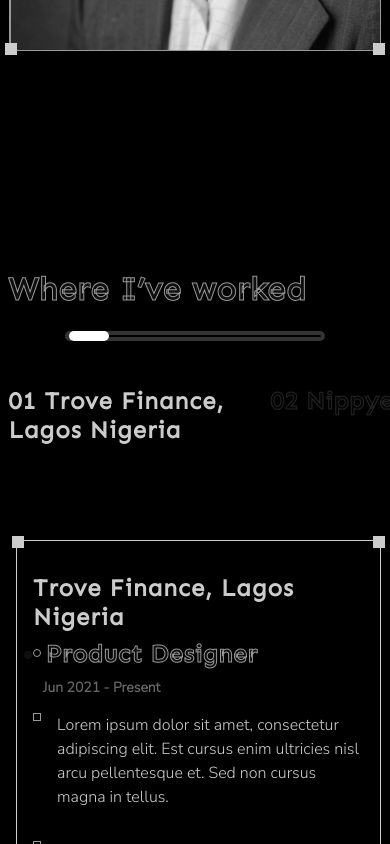
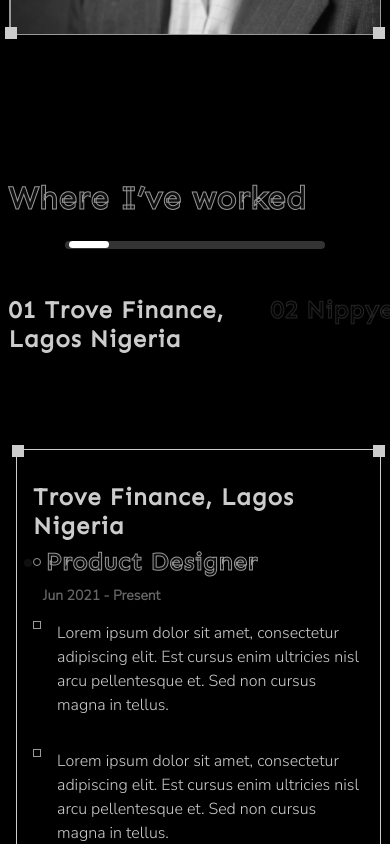
Before and after one commit to Mopharr/AkintundePotfolio, a Next.js app: page / in a window 390 px wide. Shown: the part 3580-4424 px from the top of the page. Built offline with nearby package versions, Linux system fonts and the light colour scheme.

Commit message:
I do get equity for your salary

```diff
--- a/styles/Home.module.css
+++ b/styles/Home.module.css
@@ -364,7 +364,7 @@
   border-radius: 10px;
   margin-right: 1em;
   position: relative;
-  width: 10px;
+  width: 6px;
 }
 
 .proActive {
@@ -372,8 +372,8 @@
   height: 40px;
   background-color: #fff;
   top: 0;
-  width: 10px;
-  margin-left: -4px;
+  width: 7px;
+  margin-left: -3px;
   border-radius: 10px;
   transition: all 0.3s ease;
 }
@@ -382,8 +382,8 @@
   top: 25%;
   height: 40px;
   background-color: #fff;
-  width: 10px;
-  margin-left: -4px;
+  width: 6px;
+  margin-left: -3px;
   border-radius: 10px;
   transition: all 0.3s ease;
 }
@@ -392,8 +392,8 @@
   top: 55%;
   height: 40px;
   background-color: #fff;
-  width: 10px;
-  margin-left: -4px;
+  width: 6px;
+  margin-left: -3px;
   border-radius: 10px;
   transition: all 0.3s ease;
 }
@@ -402,8 +402,8 @@
   top: 85%;
   height: 40px;
   background-color: #fff;
-  width: 10px;
-  margin-left: -4px;
+  width: 6px;
+  margin-left: -2px;
   border-radius: 10px;
   transition: all 0.3s ease;
 }
@@ -993,6 +993,26 @@
     width: 98%;
     margin: 0 auto 2em;
   }
+  .skill {
+    padding: 3em 0 2em;
+  }
+  .work {
+    padding: 1.3em 0 2em;
+  }
+  .project {
+    padding: 2em 0;
+  }
+  .project > div{
+    margin-bottom: 2em;
+  }
+  .blog {
+    padding: 2em 0;
+  }
+  .contact {
+    padding: 2em 0;
+  }
+
+
 }
 
 @media (max-width: 375px) {
```
